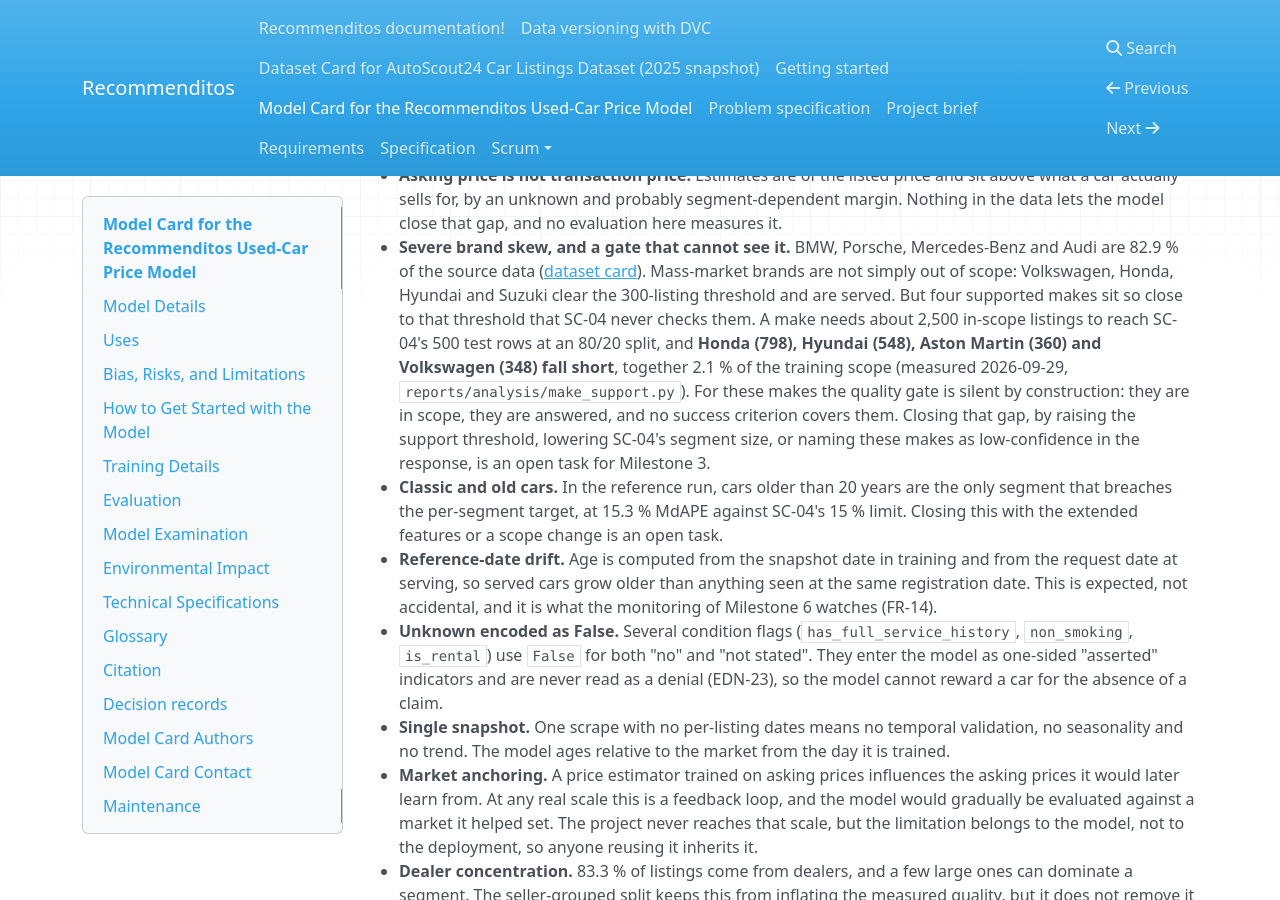
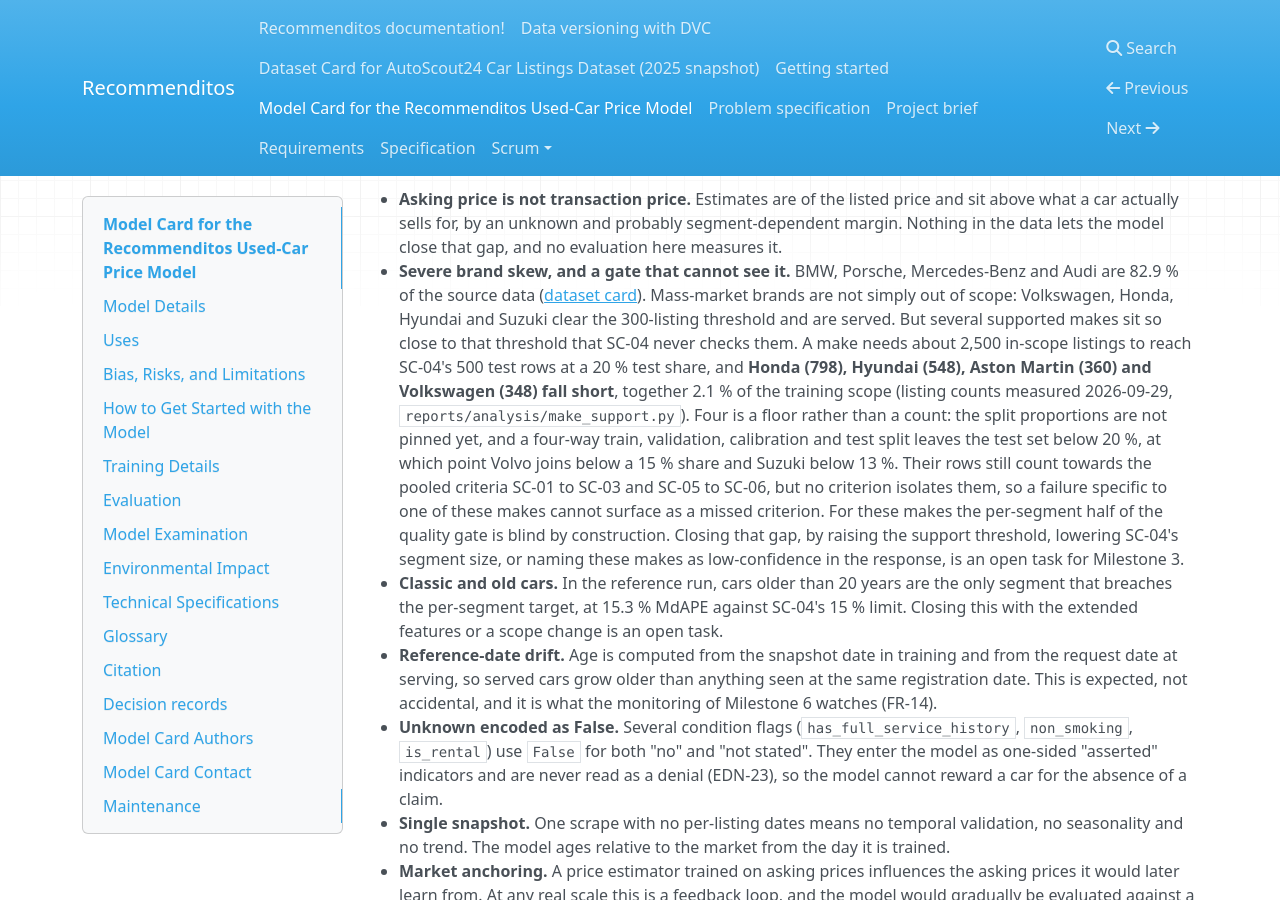
Before and after one commit to mlops-2627q1-mds-upc/MLOPS_Recommenditos, an MkDocs documentation site: the page built from docs/docs/model-card.md, in a window 1280 px wide and 900 px high, scrolled down 3068 px. Built offline with MkDocs 1.6.1, drawn with Linux system fonts in a browser that asks for light colours; nearby versions of some CDN libraries; some of the changed text lies outside the part shown.

Commit message:
docs: correct the model card's status markers, gate claim and test-share assumption
From the review of the rewrite:

- The status markers are the project brief's [decided], [planned] and
  [open]. The card claimed [proposed], which the brief does not define.
  Note that requirements.md and specification.md make the same claim and
  then use [proposed] throughout, so the two conventions still disagree;
  that is wider than this page and left alone here.
- "No success criterion covers them" overstated the SC-04 gap. The pooled
  criteria do include those makes' rows; what is missing is a criterion
  that isolates them.
- The 2,500-listing break-even assumed a 20 % test share, but the split is
  four-way and its proportions are not pinned yet. Four makes is a floor:
  below a 15 % test share Volvo joins, below 13 % Suzuki does. The script
  now prints that sensitivity per make.
- EDN-19 is pending confirmation by the team, so MLflow on DagsHub is
  [planned], not stated as settled. Added it to the decision records.
- The support rule is counted after the ES holdout, which is what makes
  the measurement above correct.
- Added the APA citation and dropped a frontmatter dataset id that
  resolves to nothing.

Also fixes a step this branch had broken: nfr11_diag.py reads a hardcoded
cars.csv, which the switch from curl to dvc pull no longer created.

````diff
--- a/docs/docs/model-card.md
+++ b/docs/docs/model-card.md
@@ -64,7 +62,7 @@
 
 - **Repository:** <https://github.com/mlops-2627q1-mds-upc/MLOPS_Recommenditos>
 - **Training data:** [dataset card](dataset-card.md)
-- **Experiment tracking:** MLflow on DagsHub, from Milestone 2 (EDN-19).
+- **Experiment tracking:** MLflow on DagsHub, from Milestone 2 (**[planned]**, EDN-19, pending confirmation by the full team).
 - **Model artefact:** DVC-tracked pipeline output, baked into the API image at CI build time (FR-12, EDN-08).
 
 ### Model family **[decided, EDN-02]**
@@ -102,7 +100,7 @@
 The scope is defined by the [problem specification](problem-spec.md#2-scope) and enforced by the API before anything reaches the model.
 
 - **Used passenger cars only:** `offer_type = U`, not pre-registered, `vehicle_type = Car` (EDN-04).
-- **Supported makes only:** makes with at least 300 listings in the cleaned used-car data, computed by the pipeline rather than hard-coded (EDN-05).
+- **Supported makes only:** makes with at least 300 listings in the cleaned used-car data, counted after removing the `ES` holdout and before the split, and computed by the pipeline rather than hard-coded (EDN-05).
   With the current data that is 11 makes covering 98.6 % of the used listings.
   A make outside that list is **refused, not guessed**, and the refusal names what is supported ([specification](specification.md) FR-04).
 - **Markets:** trained on 7 countries (DE, IT, NL, BE, AT, FR, LU) with `country_code` as a feature.
@@ -142,9 +140,11 @@
 - **Severe brand skew, and a gate that cannot see it.**
   BMW, Porsche, Mercedes-Benz and Audi are 82.9 % of the source data ([dataset card](dataset-card.md#bias-risks-and-limitations)).
   Mass-market brands are not simply out of scope: Volkswagen, Honda, Hyundai and Suzuki clear the 300-listing threshold and are served.
-  But four supported makes sit so close to that threshold that SC-04 never checks them.
-  A make needs about 2,500 in-scope listings to reach SC-04's 500 test rows at an 80/20 split, and **Honda (798), Hyundai (548), Aston Martin (360) and Volkswagen (348) fall short**, together 2.1 % of the training scope (measured 2026-09-29, `reports/analysis/make_support.py`).
-  For these makes the quality gate is silent by construction: they are in scope, they are answered, and no success criterion covers them.
+  But several supported makes sit so close to that threshold that SC-04 never checks them.
+  A make needs about 2,500 in-scope listings to reach SC-04's 500 test rows at a 20 % test share, and **Honda (798), Hyundai (548), Aston Martin (360) and Volkswagen (348) fall short**, together 2.1 % of the training scope (listing counts measured 2026-09-29, `reports/analysis/make_support.py`).
+  Four is a floor rather than a count: the split proportions are not pinned yet, and a four-way train, validation, calibration and test split leaves the test set below 20 %, at which point Volvo joins below a 15 % share and Suzuki below 13 %.
+  Their rows still count towards the pooled criteria SC-01 to SC-03 and SC-05 to SC-06, but no criterion isolates them, so a failure specific to one of these makes cannot surface as a missed criterion.
+  For these makes the per-segment half of the quality gate is blind by construction.
   Closing that gap, by raising the support threshold, lowering SC-04's segment size, or naming these makes as low-confidence in the response, is an open task for Milestone 3.
 - **Classic and old cars.**
   In the reference run, cars older than 20 years are the only segment that breaches the per-segment target, at 15.3 % MdAPE against SC-04's 15 % limit.
@@ -381,6 +381,13 @@
 }
 ```
 
+**APA:**
+
+Häußler, L., Adameit, K., Sawczuk, U., Dudek, M., & Atzberger, M. (2026).
+*Recommenditos: a used-car price model* [Computer software].
+Machine Learning Systems in Production (MLOps), FIB-UPC.
+<https://github.com/mlops-2627q1-mds-upc/MLOPS_Recommenditos>
+
 The dataset's own BibTeX and APA entries are in the [dataset card](dataset-card.md#citation).
 
 ## Decision records
@@ -398,6 +405,7 @@
 - EDN-15: UC1 required fields, and SC-06 for absent optional fields.
 - EDN-17: deployment target is the FIB Virtech VM.
 - EDN-18: unseen countries and models are accepted with a warning, not rejected.
+- EDN-19: DagsHub as the DVC remote and the MLflow tracking server.
 - EDN-22: drop listings registered after the age reference date.
 - EDN-23: read the condition flags as one-sided assertions.
 - EDN-24: keep the pre-registered exclusion although the flag behind it is unreliable.
````
Also changed, not shown: other parts of docs/docs/model-card.md (+4 -6 lines), reports/analysis/README.md, 2 other files.
